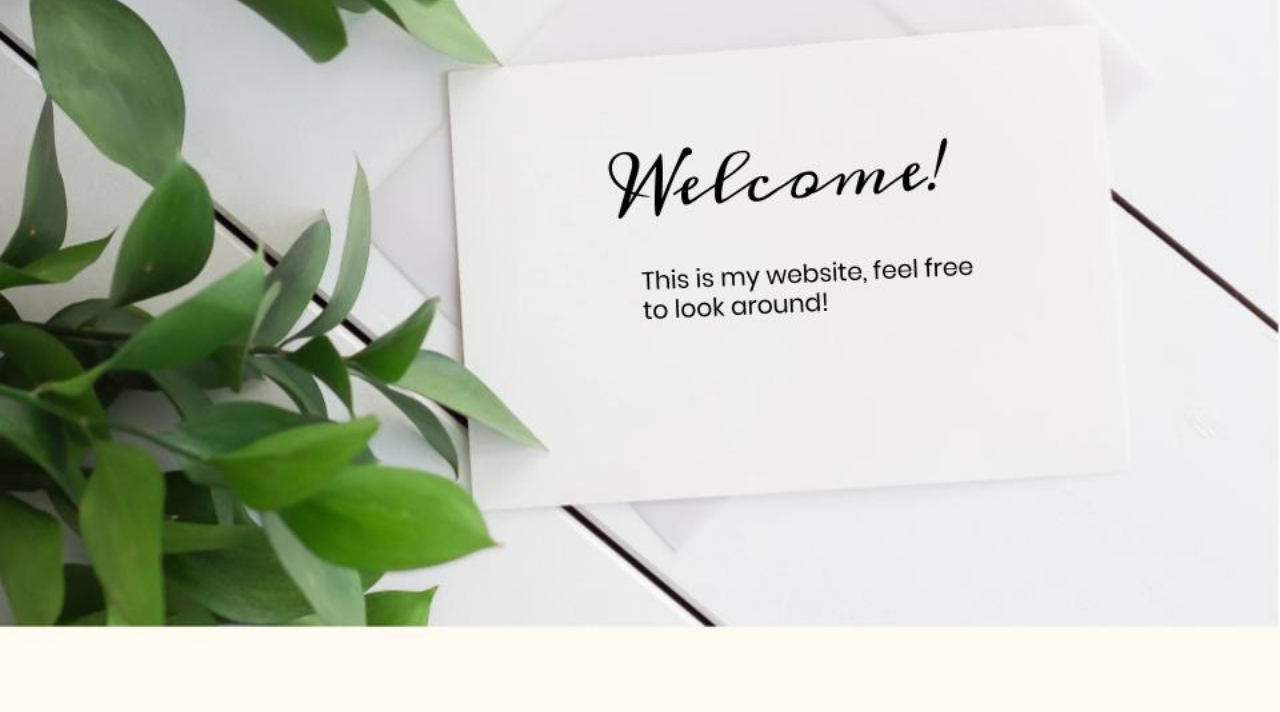
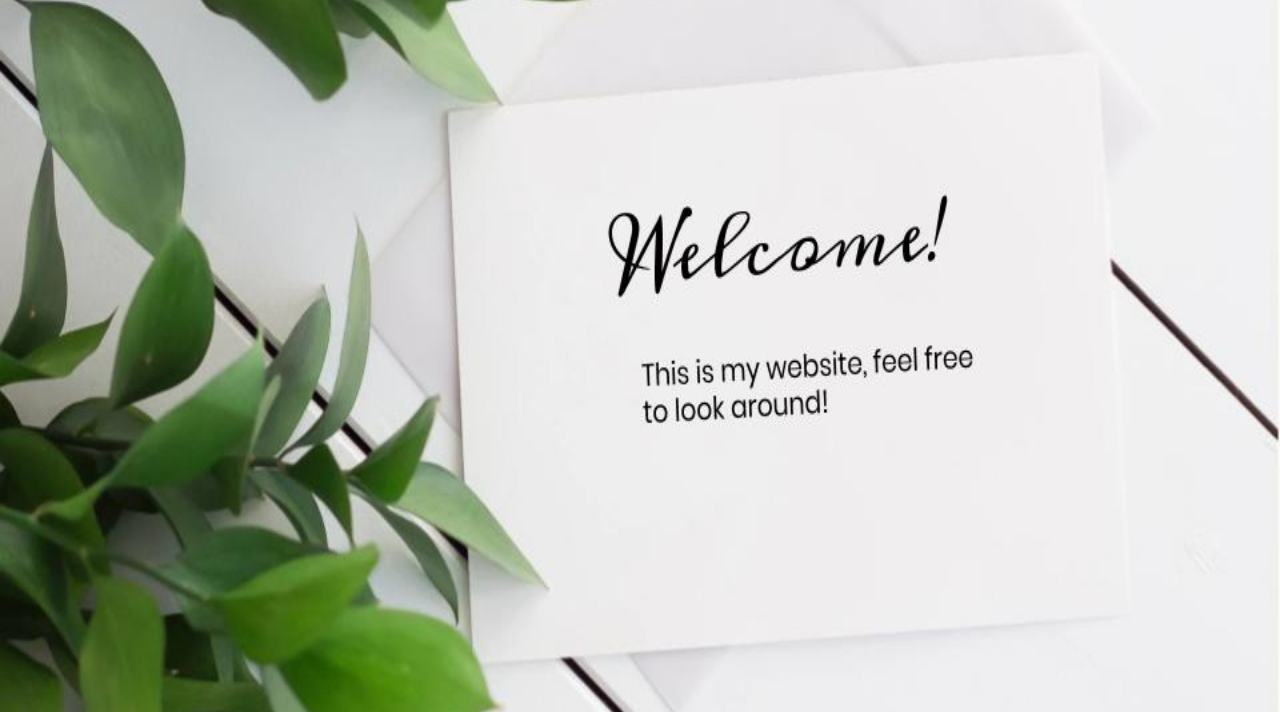
Before and after one commit to WVCS/portfolio-connieyzhu-1, a plain HTML site: page index.html in a window 1280 px wide. Shown: the part 84-796 px from the top of the page. Drawn offline with Linux system fonts and the light colour scheme; a web font is replaced by a local one.

Commit message:
Update index.css

```diff
--- a/index.css
+++ b/index.css
@@ -61,6 +61,7 @@ body {
 }
 .welcome{
   width: 100%;
+  height: 1000px;
 }
 
 @media (max-width: 768px) {
```
